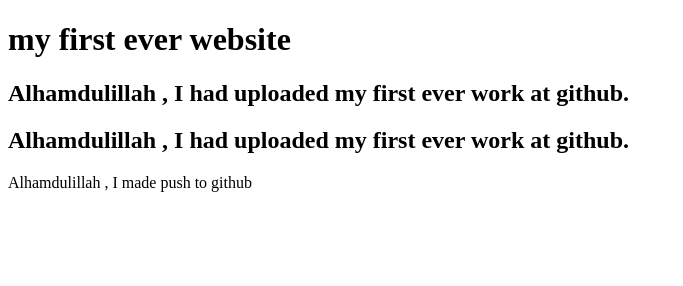
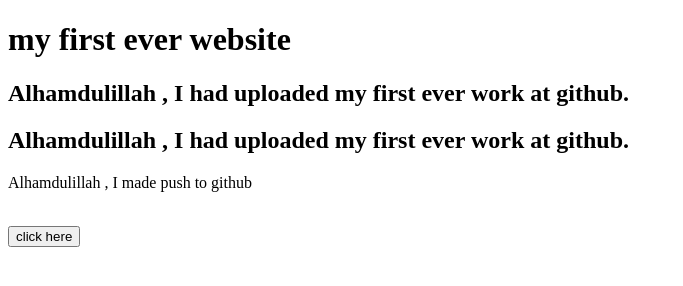
Before and after one commit to mostafizkhan/my-first-website, a plain HTML site: page index.html in a window 1280 px wide. Shown: the whole page, without its empty margins (0-683 px from the left). Drawn offline with Linux system fonts and the light colour scheme.

Commit message:
button makeing

```diff
--- a/index.html
+++ b/index.html
@@ -10,5 +10,7 @@
     <h2>Alhamdulillah , I had uploaded my first ever work at github. </h2>
     <h2>Alhamdulillah , I had uploaded my first ever work at github. </h2>
     <p>Alhamdulillah , I made push to github</p>
+    <br>
+    <button>click here</button>
 </body>
 </html>
```
